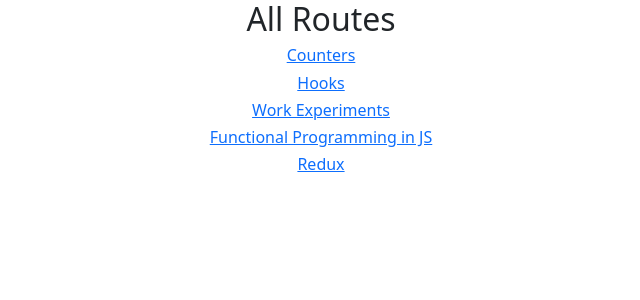
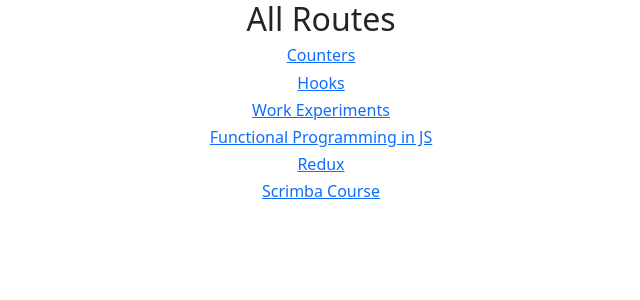
Before and after one commit to Khodidas-withLoveKD/React-Learnings, a React (Create React App) app: page / in a window 1280 px wide. Shown: the top 300 px of the page, without its empty margins (319-959 px from the left). Built offline with nearby package versions, Linux system fonts and the light colour scheme.

Commit message:
Made Scrimba course routes constant

```diff
--- a/src/App.js
+++ b/src/App.js
@@ -1,6 +1,7 @@
 import React from 'react'
 import { Route, BrowserRouter as Router, Routes } from 'react-router-dom'
 
+import { scrimbaCourseRoutes } from './Pages/Const/InternalRoutes'
 import CounterHome from './Pages/CounterHome'
 import FunctionalProgrammingInJS from './Pages/FunctionalProgrammingInJS'
 import Home from './Pages/Home'
@@ -11,6 +12,7 @@
 import Redux from './Pages/Redux/ReduxHome'
 import ColorCodeRetention from './Pages/WorkExperiments/ColorCodeRetention'
 import WorkExperiments from './Pages/WorkExperiments/WorkExperiments'
+import DigitalBusinessCard from './Pages/Scrimba Course/Project 1/DigitalBusinessCard'
 
 import './App.css'
 
@@ -38,6 +40,10 @@
 						path="/redux"
 						element={<Redux />}
 					/>
+					<Route
+						path={scrimbaCourseRoutes.DIGITAL_BUSSINESS_CARD}
+						element={<DigitalBusinessCard />}
+					/>
 				</Routes>
 			</Router>
 		</React.Fragment>
--- a/src/Components/counterTutorial/NavBar.jsx
+++ b/src/Components/counterTutorial/NavBar.jsx
@@ -1,8 +1,5 @@
 import React from 'react'
 
-let sayHello = () => {
-	console.log('Hello')
-}
 const NavBar = ({ totalItems, totalQuantity }) => {
 	return (
 		<div>
@@ -22,5 +19,4 @@
 		</div>
 	)
 }
-sayHello()
 export default NavBar
--- /dev/null
+++ b/src/Pages/Const/InternalRoutes.js
@@ -0,0 +1,5 @@
+import {pathNames} from './homeRoutes'
+
+export const scrimbaCourseRoutes = {
+  DIGITAL_BUSSINESS_CARD: pathNames.SCRIMBA + '/digital-business-card'
+}
--- /dev/null
+++ b/src/Pages/Const/homeRoutes.js
@@ -0,0 +1,3 @@
+export const pathNames = {
+  SCRIMBA: 'scrimba-course',
+}
--- a/src/Pages/Home.jsx
+++ b/src/Pages/Home.jsx
@@ -1,5 +1,7 @@
 import React from 'react'
 import { Link } from 'react-router-dom'
+
+import { scrimbaCourseRoutes } from './Const/InternalRoutes'
 
 class Home extends React.Component {
 	render() {
@@ -26,6 +28,11 @@
 							Redux
 						</Link>
 					</h6>
+					<h6>
+						<Link to={scrimbaCourseRoutes.DIGITAL_BUSSINESS_CARD}>
+							Scrimba Course
+						</Link>
+					</h6>
 				</div>
 			</React.Fragment>
 		)
--- /dev/null
+++ b/src/Pages/Scrimba Course/Project 1/DigitalBusinessCard.jsx
@@ -0,0 +1,11 @@
+import React from 'react';
+
+const DigitalBusinessCard = () => {
+  return (
+    <React.Fragment>
+      <p>Her</p>
+    </React.Fragment>
+   );
+}
+
+export default DigitalBusinessCard;
```
